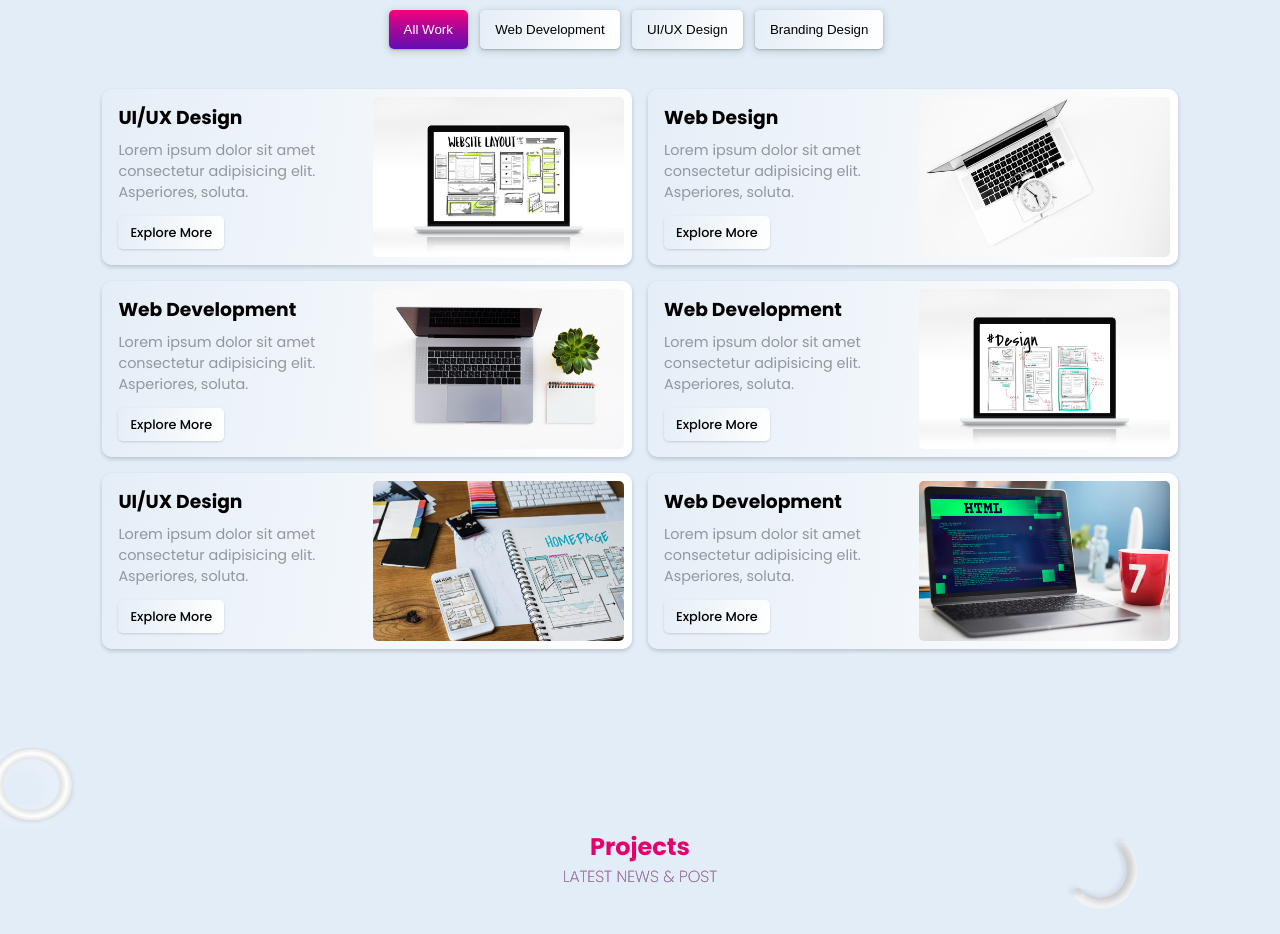
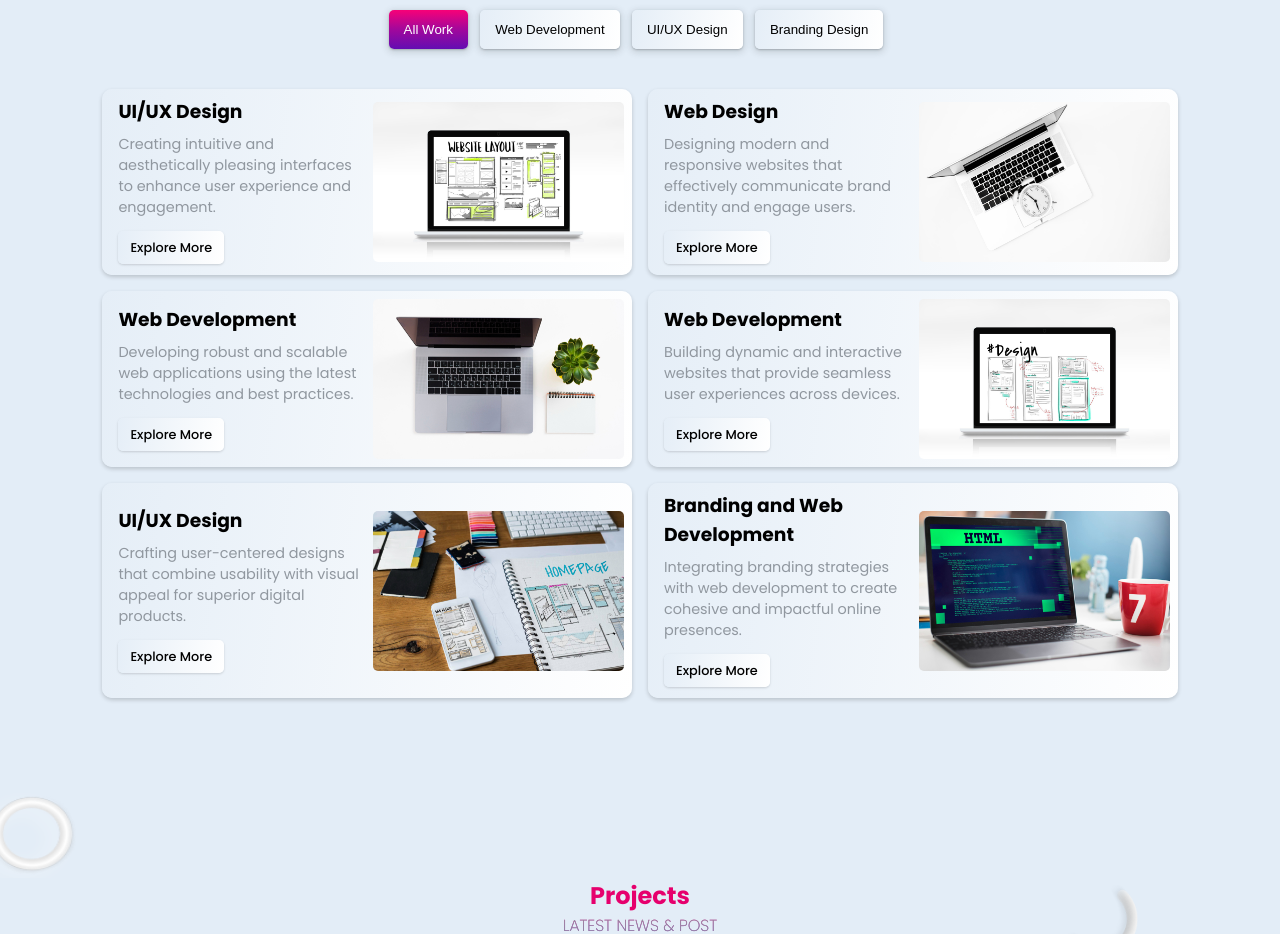
Before and after one commit to dheersrivastav/NEW-PORTFOLIO-, a plain HTML site: page index.html in a window 1280 px wide. Shown: the part 2820-3754 px from the top of the page. Drawn offline with nearby package versions, Linux system fonts and the light colour scheme.

Commit message:
changes in para of My Services

```diff
--- a/index.html
+++ b/index.html
@@ -228,75 +228,74 @@
             <button class="button" data-filter=".uiux">UI/UX Design</button>
             <button class="button" data-filter=".branding">Branding Design</button>
         </div>
-
         <div class="portfolio-gallery">
             <div class="portfolio-box mix uiux">
                 <div class="portfolio-content">
                     <h3>UI/UX Design</h3>
-                    <p>Lorem ipsum dolor sit amet consectetur adipisicing elit. Asperiores, soluta.</p>
+                    <p>Creating intuitive and aesthetically pleasing interfaces to enhance user experience and engagement.</p>
                     <a href="#" class="readMore">Explore More</a>
                 </div>
                 <div class="portfolio-img">
-                    <img src="img/portfolio/1.jpg" alt="">
+                    <img src="img/portfolio/1.jpg" alt="UI/UX Design Project">
                 </div>
             </div>
 
             <div class="portfolio-box mix web">
                 <div class="portfolio-content">
                     <h3>Web Design</h3>
-                    <p>Lorem ipsum dolor sit amet consectetur adipisicing elit. Asperiores, soluta.</p>
+                    <p>Designing modern and responsive websites that effectively communicate brand identity and engage users.</p>
                     <a href="#" class="readMore">Explore More</a>
                 </div>
                 <div class="portfolio-img">
-                    <img src="img/portfolio/2.jpg" alt="">
+                    <img src="img/portfolio/2.jpg" alt="Web Design Project">
                 </div>
             </div>
 
             <div class="portfolio-box mix web">
                 <div class="portfolio-content">
                     <h3>Web Development</h3>
-                    <p>Lorem ipsum dolor sit amet consectetur adipisicing elit. Asperiores, soluta.</p>
+                    <p>Developing robust and scalable web applications using the latest technologies and best practices.</p>
                     <a href="#" class="readMore">Explore More</a>
                 </div>
                 <div class="portfolio-img">
-                    <img src="img/portfolio/3.jpg" alt="">
+                    <img src="img/portfolio/3.jpg" alt="Web Development Project">
                 </div>
             </div>
-
 
             <div class="portfolio-box mix web">
                 <div class="portfolio-content">
                     <h3>Web Development</h3>
-                    <p>Lorem ipsum dolor sit amet consectetur adipisicing elit. Asperiores, soluta.</p>
+                    <p>Building dynamic and interactive websites that provide seamless user experiences across devices.</p>
                     <a href="#" class="readMore">Explore More</a>
                 </div>
                 <div class="portfolio-img">
-                    <img src="img/portfolio/4.jpg" alt="">
+                    <img src="img/portfolio/4.jpg" alt="Web Development Project">
                 </div>
             </div>
 
             <div class="portfolio-box mix uiux">
                 <div class="portfolio-content">
                     <h3>UI/UX Design</h3>
-                    <p>Lorem ipsum dolor sit amet consectetur adipisicing elit. Asperiores, soluta.</p>
+                    <p>Crafting user-centered designs that combine usability with visual appeal for superior digital products.</p>
                     <a href="#" class="readMore">Explore More</a>
                 </div>
                 <div class="portfolio-img">
-                    <img src="img/portfolio/5.jpg" alt="">
+                    <img src="img/portfolio/5.jpg" alt="UI/UX Design Project">
                 </div>
             </div>
 
             <div class="portfolio-box mix branding">
                 <div class="portfolio-content">
-                    <h3>Web Development</h3>
-                    <p>Lorem ipsum dolor sit amet consectetur adipisicing elit. Asperiores, soluta.</p>
+                    <h3>Branding and Web Development</h3>
+                    <p>Integrating branding strategies with web development to create cohesive and impactful online presences.</p>
                     <a href="#" class="readMore">Explore More</a>
                 </div>
                 <div class="portfolio-img">
-                    <img src="img/portfolio/6.jpg" alt="">
+                    <img src="img/portfolio/6.jpg" alt="Branding and Web Development Project">
                 </div>
             </div>
         </div>
+
 
     </section>
 
```
